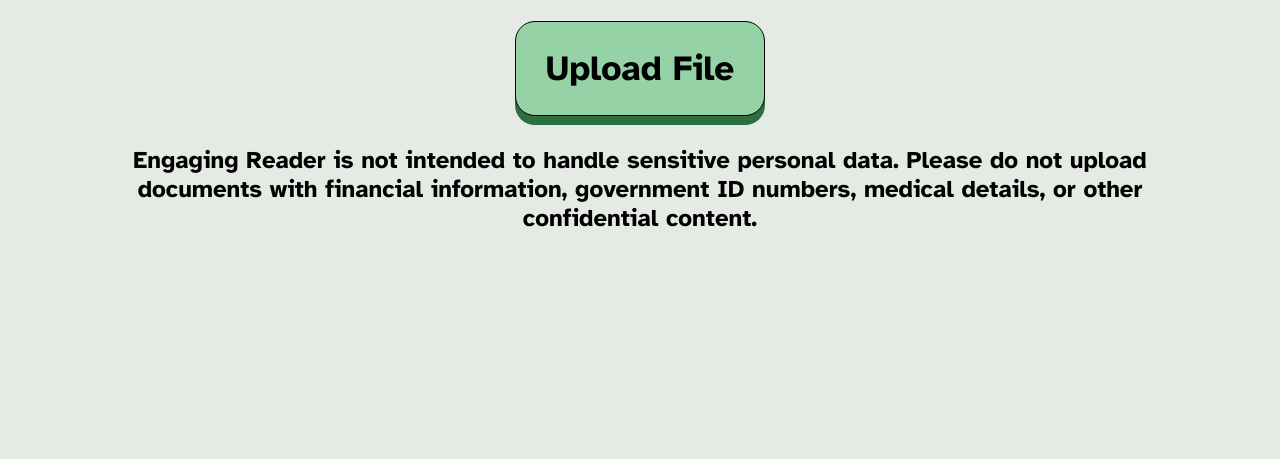
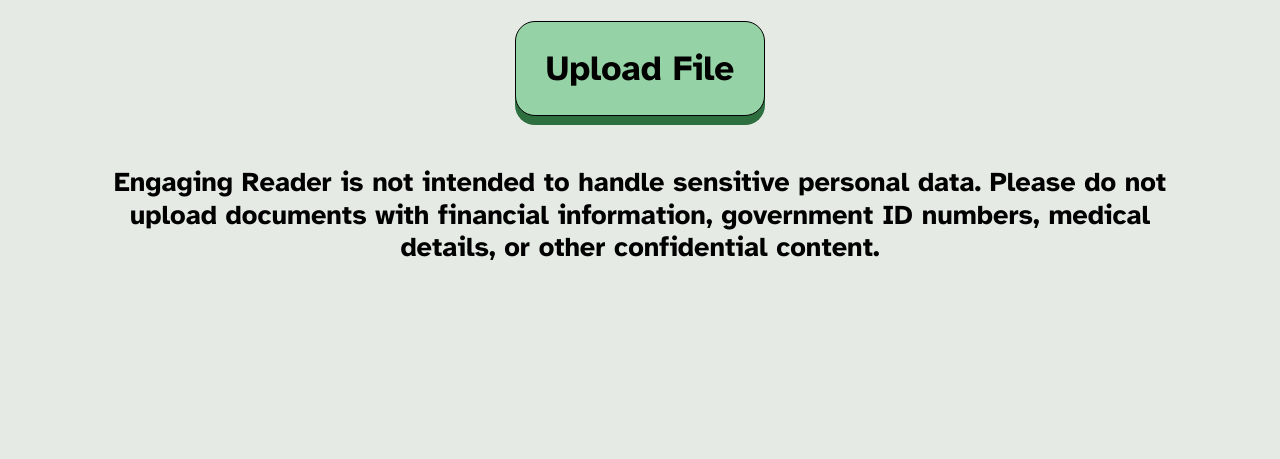
Before and after one commit to Bimpiel/EngagingReader, a Flask app: page / in a window 1280 px wide. Shown: the part 519-978 px from the top of the page. Before the commit the page ends 746 px from the top, so only its background shows below. Run offline with Flask 3, Linux system fonts and the light colour scheme; parts of the project's set-up code (start-up, migrations or seed data) failed here and were passed over; some libraries are stand-ins or nearby versions.

Commit message:
Minor visual fixes

```diff
--- a/static/style.css
+++ b/static/style.css
@@ -57,8 +57,8 @@ body {
 }
 
 .disclaimer {
-    margin-top: clamp(5px, 3vw, 10px);
-    font-size: clamp(1rem, 3vw, 1.5rem);
+    margin-top: clamp(15px, 3vw, 30px);
+    font-size: clamp(1.4rem, 3vw, 1.7rem);
     color: black;
     font-weight: 700;
     text-align: center;
@@ -117,7 +117,7 @@ body {
     background-color: #95D3A6;
     border-radius: 20px;
     padding: clamp(15px, 4vw, 25px) clamp(20px, 5vw, 30px);
-    font-size: clamp(1.5em, 4vw, 2.2em); /* Consistent button scaling */
+    font-size: clamp(1.7em, 4vw, 2.2em); /* Consistent button scaling */
     font-weight: 700;
     border: black solid 1px;
     box-shadow: 0 9px #2E6F40;
```
